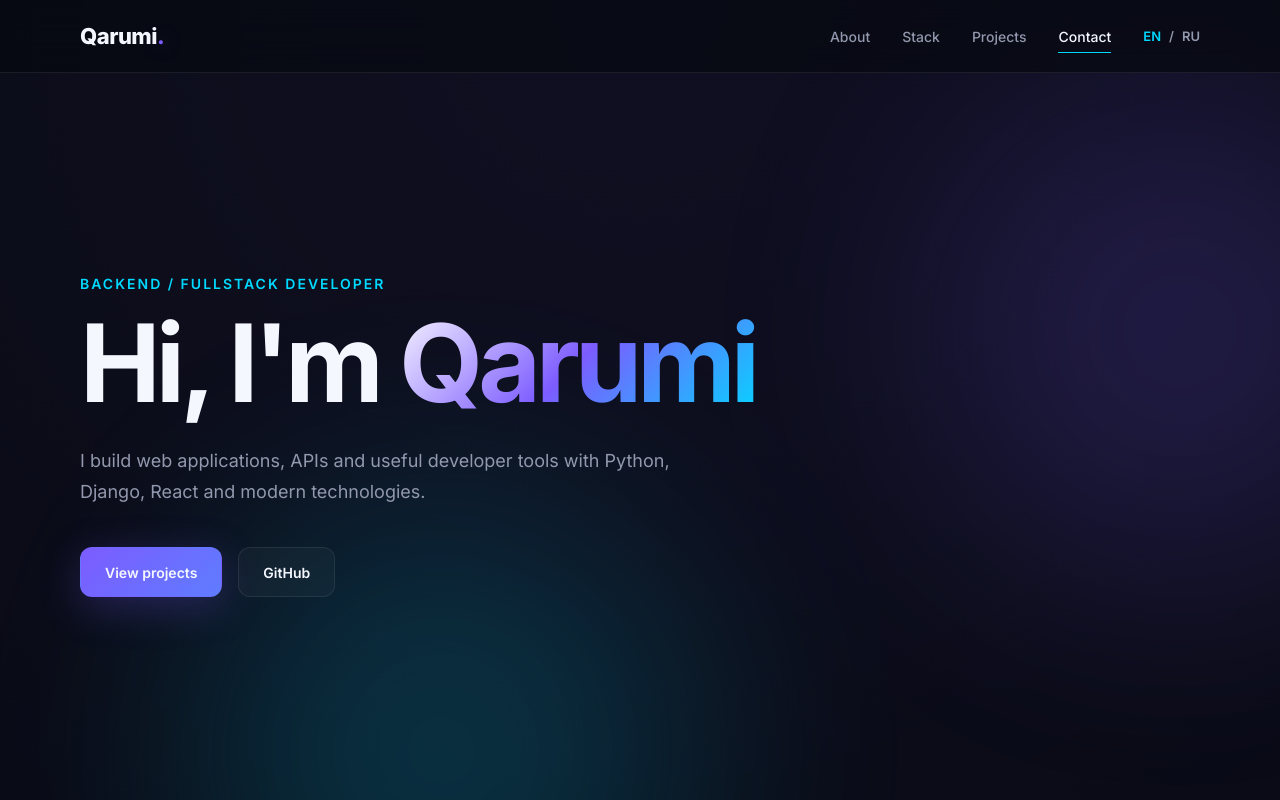
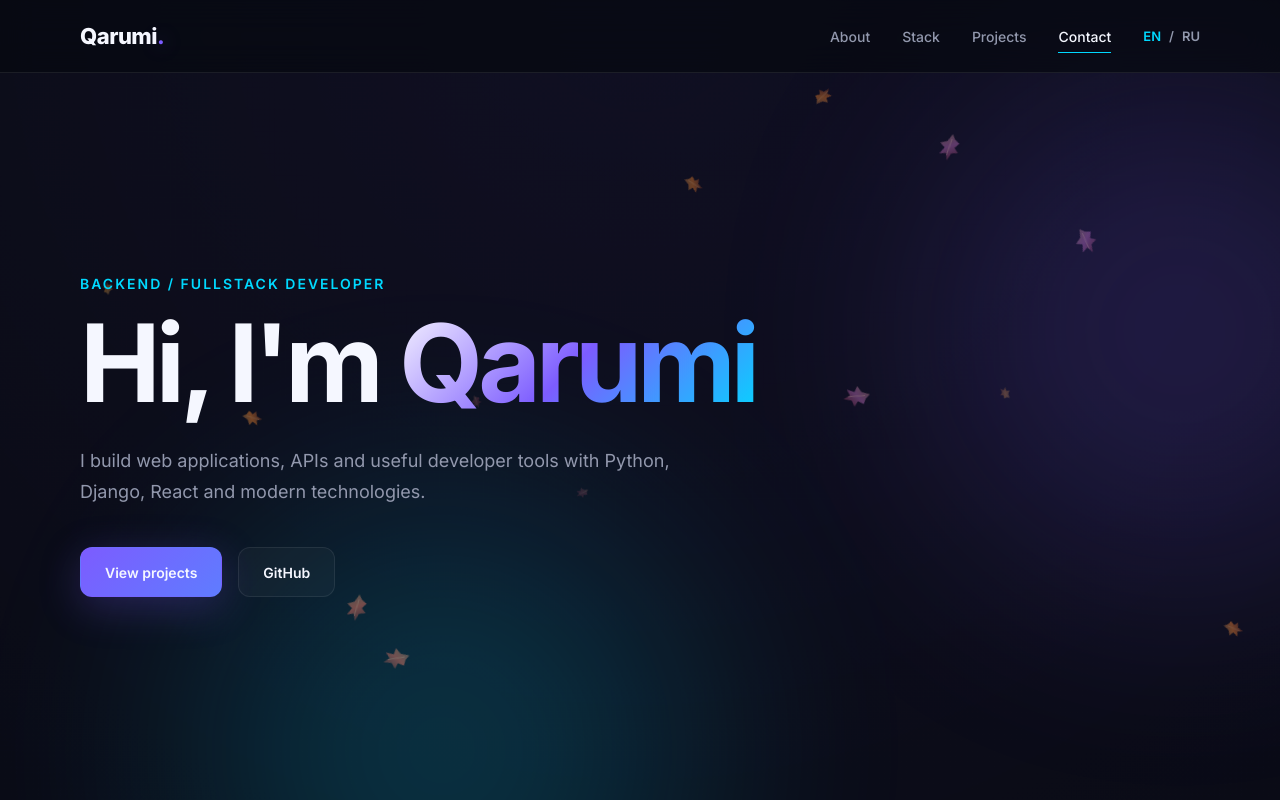
Before and after one commit to Koneky/Koneky.github.io, a React (Vite) app: page / in a window 1280 px wide. Shown: the top 800 px of the page. Built offline with nearby package versions, Linux system fonts and the light colour scheme.

Commit message:
Add autumn leaf background

```diff
--- a/src/components/seasonal/AutumnEffect.jsx
+++ b/src/components/seasonal/AutumnEffect.jsx
@@ -1,5 +1,75 @@
+import {
+  autumnLeaves,
+} from './autumnLeaves'
+
+const layers = [
+  'far',
+  'mid',
+  'near',
+]
+
 function AutumnEffect() {
-  return null;
+  return (
+    <>
+      {layers.map((depth) => (
+        <div
+          key={depth}
+          className={
+            `seasonal-layer seasonal-layer--${depth}`
+          }
+        >
+          {autumnLeaves
+            .filter(
+              (leaf) =>
+                leaf.depth === depth,
+            )
+            .map((leaf) => (
+              <span
+                key={leaf.id}
+                className={[
+                  'autumn-leaf',
+                  !leaf.mobile
+                    ? 'autumn-leaf--mobile-hidden'
+                    : '',
+                ]
+                  .filter(Boolean)
+                  .join(' ')}
+                style={{
+                  '--leaf-left':
+                    `${leaf.left}%`,
+
+                  '--leaf-size':
+                    `${leaf.size}px`,
+
+                  '--leaf-duration':
+                    `${leaf.duration}s`,
+
+                  '--leaf-delay':
+                    `${leaf.delay}s`,
+
+                  '--leaf-drift':
+                    `${leaf.drift}px`,
+
+                  '--leaf-rotation':
+                    `${leaf.rotation}deg`,
+
+                  '--leaf-sway':
+                    `${leaf.sway}px`,
+
+                  '--leaf-opacity':
+                    leaf.opacity,
+
+                  '--leaf-tone':
+                    leaf.tone,
+                }}
+              >
+                <span className="autumn-leaf__vein" />
+              </span>
+            ))}
+        </div>
+      ))}
+    </>
+  )
 }
 
-export default AutumnEffect;
+export default AutumnEffect
--- /dev/null
+++ b/src/components/seasonal/autumnLeaves.js
@@ -0,0 +1,75 @@
+const depths = ["far", "mid", "near"];
+
+const tones = [
+  "#f6a53a",
+  "#d9772a",
+  "#b94c3d",
+  "#8f3d53",
+  "#c86f2b",
+  "#7d4a7f",
+];
+
+const positions = [
+  6, 18, 31, 45, 58, 72, 86, 12, 25, 39, 52, 66, 79, 92, 15, 35, 62, 83,
+];
+
+function getDepthSettings(depth) {
+  if (depth === "far") {
+    return {
+      size: 10,
+      duration: 18,
+      opacity: 0.32,
+    };
+  }
+
+  if (depth === "mid") {
+    return {
+      size: 14,
+      duration: 15,
+      opacity: 0.52,
+    };
+  }
+
+  return {
+    size: 18,
+    duration: 12,
+    opacity: 0.72,
+  };
+}
+
+export const autumnLeaves = Array.from(
+  {
+    length: 18,
+  },
+  (_, index) => {
+    const depth = depths[index % depths.length];
+
+    const settings = getDepthSettings(depth);
+
+    return {
+      id: index + 1,
+
+      depth,
+
+      mobile: index < 10,
+
+      left: positions[index],
+
+      size: settings.size + (index % 3),
+
+      duration: settings.duration + (index % 4),
+
+      delay: -((index * 1.9) % 14),
+
+      drift: ((index * 31) % 140) - 70,
+
+      rotation: (index * 53) % 360,
+
+      sway: 18 + (index % 5) * 6,
+
+      opacity: settings.opacity,
+
+      tone: tones[index % tones.length],
+    };
+  },
+);
--- a/src/components/seasonal/seasonal.css
+++ b/src/components/seasonal/seasonal.css
@@ -403,3 +403,163 @@ main,
     display: none;
   }
 }
+
+/* Autumn */
+
+.autumn-leaf {
+  position: absolute;
+
+  top: -60px;
+  left: var(--leaf-left);
+
+  width: var(--leaf-size);
+  height:
+    calc(
+      var(--leaf-size) * 1.35
+    );
+
+  background:
+    linear-gradient(
+      145deg,
+      rgba(255, 220, 150, 0.35),
+      var(--leaf-tone) 48%,
+      rgba(80, 30, 35, 0.9)
+    );
+
+  opacity:
+    var(--leaf-opacity);
+
+  clip-path:
+    polygon(
+      50% 0%,
+      68% 18%,
+      94% 28%,
+      76% 48%,
+      100% 63%,
+      68% 70%,
+      55% 100%,
+      42% 74%,
+      10% 82%,
+      28% 56%,
+      0% 43%,
+      33% 30%
+    );
+
+  filter:
+    drop-shadow(
+      0 0 5px
+      rgba(220, 110, 50, 0.16)
+    );
+
+  transform-origin:
+    50% 40%;
+
+  animation:
+    autumnLeafFall
+    var(--leaf-duration)
+    ease-in-out
+    var(--leaf-delay)
+    infinite;
+
+  will-change:
+    transform;
+}
+
+.autumn-leaf__vein {
+  position: absolute;
+
+  left: 50%;
+  top: 18%;
+
+  width: 1px;
+  height: 62%;
+
+  background:
+    rgba(255, 225, 180, 0.28);
+
+  transform:
+    rotate(4deg);
+
+  transform-origin:
+    top;
+}
+
+@keyframes autumnLeafFall {
+  0% {
+    transform:
+      translate3d(
+        0,
+        -10vh,
+        0
+      )
+      rotate(
+        var(--leaf-rotation)
+      );
+  }
+
+  22% {
+    transform:
+      translate3d(
+        var(--leaf-sway),
+        24vh,
+        0
+      )
+      rotate(
+        calc(
+          var(--leaf-rotation) + 110deg
+        )
+      );
+  }
+
+  48% {
+    transform:
+      translate3d(
+        calc(
+          var(--leaf-drift) * -0.45
+        ),
+        56vh,
+        0
+      )
+      rotate(
+        calc(
+          var(--leaf-rotation) + 220deg
+        )
+      );
+  }
+
+  72% {
+    transform:
+      translate3d(
+        var(--leaf-drift),
+        88vh,
+        0
+      )
+      rotate(
+        calc(
+          var(--leaf-rotation) + 330deg
+        )
+      );
+  }
+
+  100% {
+    transform:
+      translate3d(
+        calc(
+          var(--leaf-sway) * -0.8
+        ),
+        125vh,
+        0
+      )
+      rotate(
+        calc(
+          var(--leaf-rotation) + 470deg
+        )
+      );
+  }
+}
+
+@media (max-width: 768px) {
+  .autumn-leaf--mobile-hidden {
+    display: none;
+  }
+}
```
Also changed, not shown: 1 other file (tests, documents, lock files or other folders).
